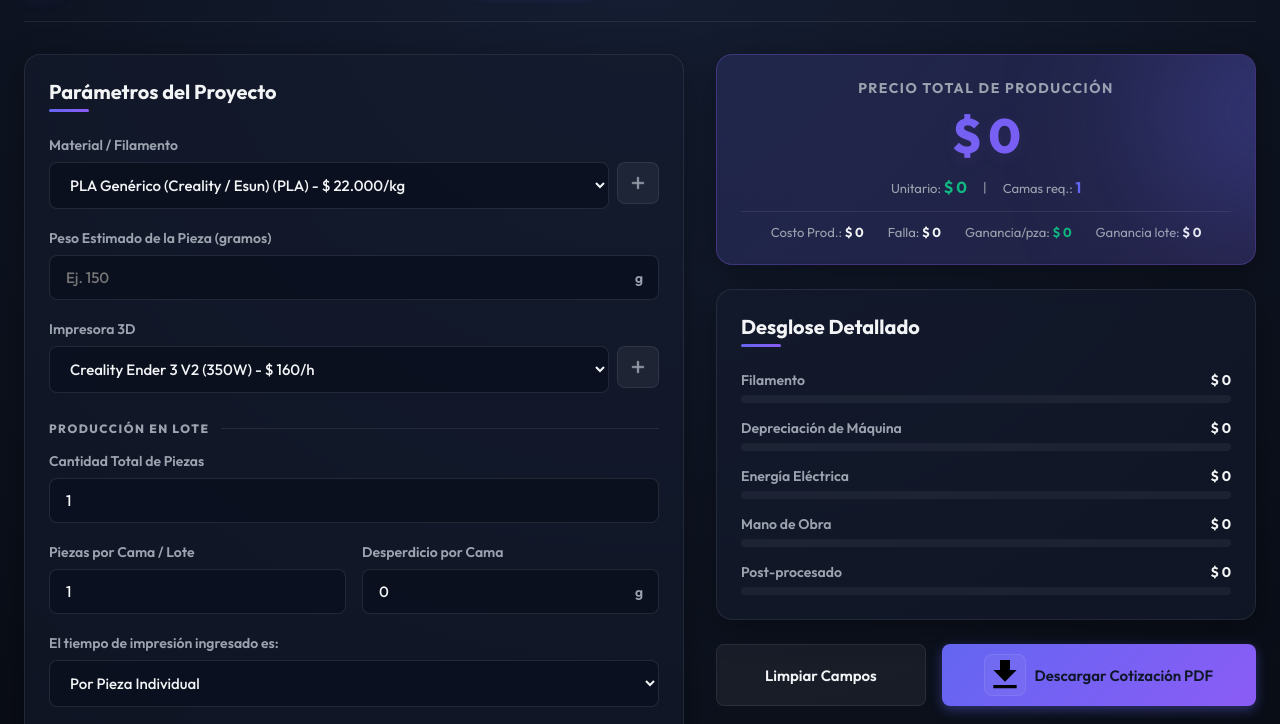
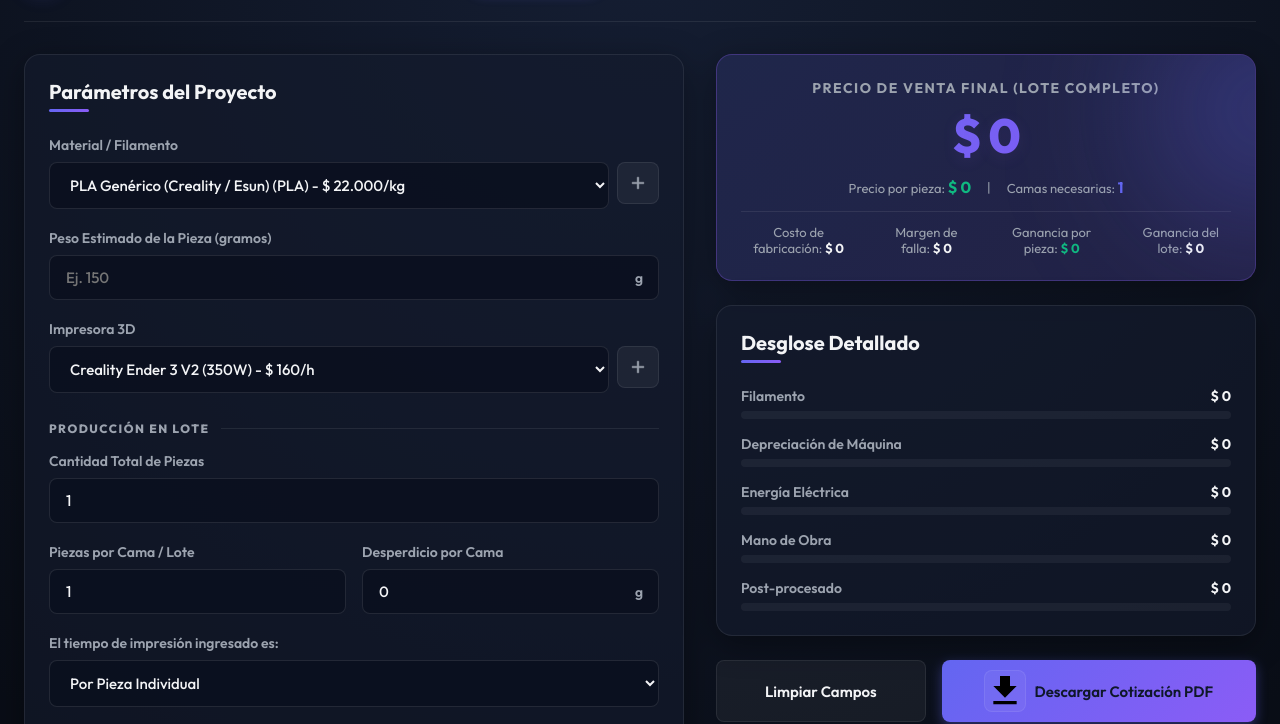
Before and after one commit to Festix/3D-calculadora-de-costo, a website: page index.html in a window 1280 px wide. Shown: the part 75-799 px from the top of the page. Drawn offline with Linux system fonts and the light colour scheme.

Commit message:
Mejora etiquetas en cuadro de resultados para mayor claridad

```diff
--- a/index.html
+++ b/index.html
@@ -210,18 +210,18 @@
                     <!-- Results Panel -->
                     <section class="results-panel">
                         <div class="card glass total-card">
-                            <h3 class="total-label">Precio Total de Producción</h3>
+                            <h3 class="total-label">Precio de Venta Final (lote completo)</h3>
                             <div class="total-value" id="res-total">$0.00</div>
                             <div class="total-sub-metrics">
-                                <span>Unitario: <strong id="res-unit-price" style="color: var(--accent-emerald); font-size: 16px;">$ 0</strong></span>
+                                <span>Precio por pieza: <strong id="res-unit-price" style="color: var(--accent-emerald); font-size: 16px;">$ 0</strong></span>
                                 <span>|</span>
-                                <span>Camas req.: <strong id="res-beds-needed" style="color: var(--primary); font-size: 15px;">1</strong></span>
+                                <span>Camas necesarias: <strong id="res-beds-needed" style="color: var(--primary); font-size: 15px;">1</strong></span>
                             </div>
                             <div class="cost-subtotals">
-                                <span>Costo Prod.: <strong id="res-subtotal">$0.00</strong></span>
-                                <span>Falla: <strong id="res-falla-cost">$0.00</strong></span>
-                                <span>Ganancia/pza: <strong id="res-ganancia-unit" style="color: var(--accent-emerald);">$0</strong></span>
-                                <span>Ganancia lote: <strong id="res-ganancia-cost">$0.00</strong></span>
+                                <span>Costo de fabricación: <strong id="res-subtotal">$0.00</strong></span>
+                                <span>Margen de falla: <strong id="res-falla-cost">$0.00</strong></span>
+                                <span>Ganancia por pieza: <strong id="res-ganancia-unit" style="color: var(--accent-emerald);">$0</strong></span>
+                                <span>Ganancia del lote: <strong id="res-ganancia-cost">$0.00</strong></span>
                             </div>
                         </div>
 
```
